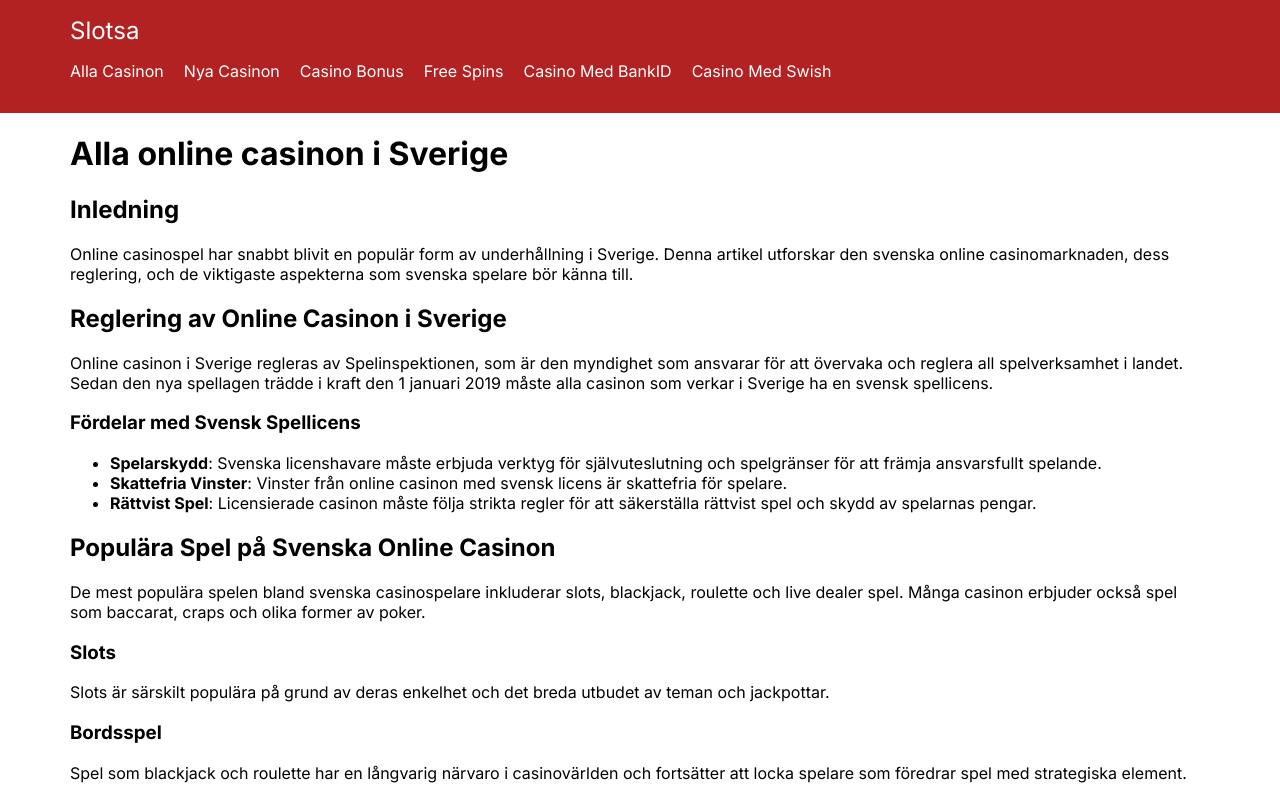
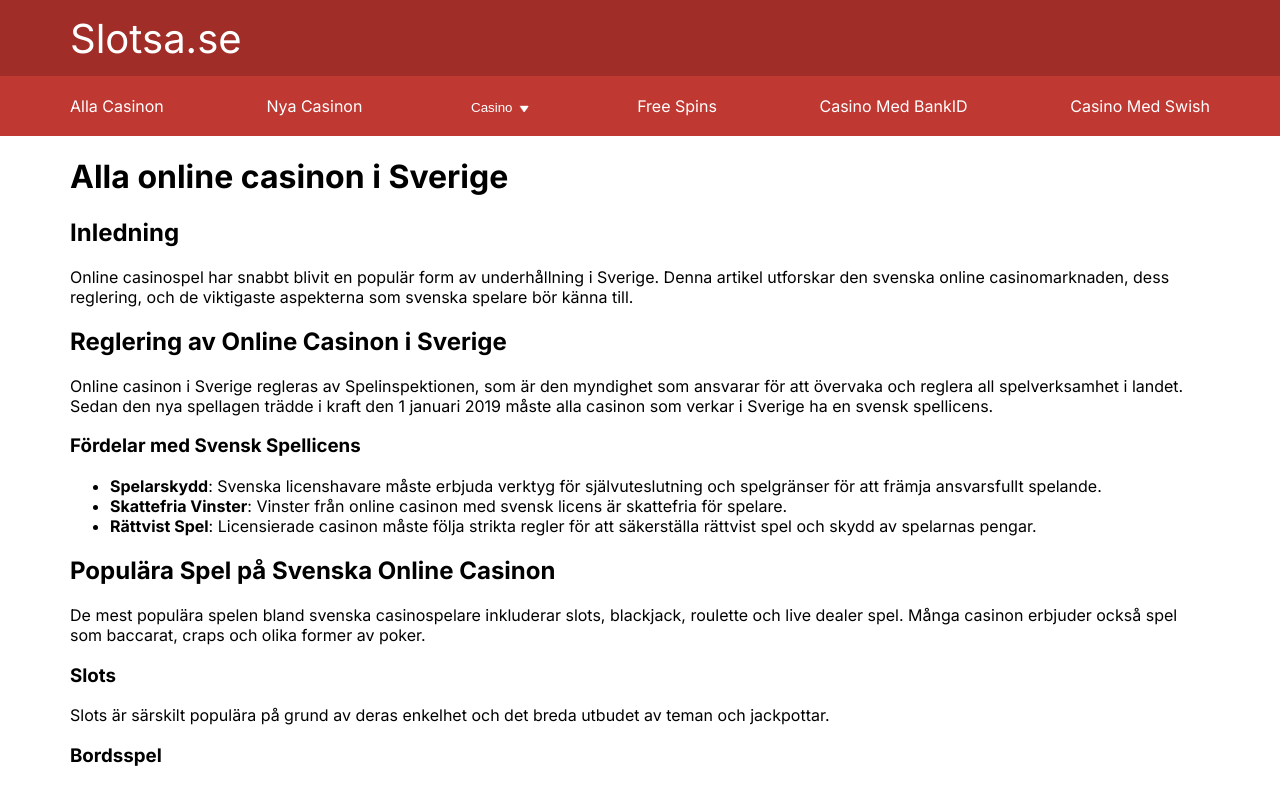
Before and after one commit to johanperjulius1/ppc, a Next.js app: page /alla-casinon in a window 1280 px wide. Shown: the top 786 px of the page. Built offline with nearby package versions, Linux system fonts and the light colour scheme.

Commit message:
starting menu remake

```diff
--- a/src/app/globals.css
+++ b/src/app/globals.css
@@ -1,13 +1,10 @@
-body {
-  *,
-  *::before,
-  *::after {
-    box-sizing: border-box;
-  }
+/* Apply box-sizing globally to all elements */
+*, *::before, *::after {
+  box-sizing: border-box;
 }
 
+/* Reset margin and padding for html and body to remove default browser spacing */
 html, body {
   margin: 0;
   padding: 0;
-  width: 100%;
 }
--- a/src/components/menu/menu.module.css
+++ b/src/components/menu/menu.module.css
@@ -1,4 +1,48 @@
-.navbar {
+.header {
+  background-color: #a02d28;
+}
+.logo {
+  color: #fff;
+  font-size: 40px;
+  height: 76px;
+  margin: 0 auto;
+  max-width: 1140px;
+  display: flex;
+  align-items: center;
+}
+
+.nav-container {
+  background-color: #c03832;
+}
+
+.link-container {
+  display: flex;
+  justify-content: space-between;
+  max-width: 1140px;
+  margin: 0 auto;
+  min-height: 60px;
+  align-items: center;
+}
+
+.link-div {
+  color: white;
+}
+
+.link-div a {
+  color: white;
+  text-decoration: none;
+}
+.nav-button {
+  background-color: #c03832;
+  border: none;
+  color: white;
+}
+
+.nav-button:hover {
+  cursor: pointer;
+}
+
+/* .navbar {
     align-items: center;
     background-color: #b22222;
     display: flex;
@@ -14,10 +58,9 @@
   }
   .navbar-inner {
     align-items: center;
-    /* display: flex; */
-    justify-content: space-between; /* Adjust to space items evenly */
+    justify-content: space-between;
     margin: 0 auto;
-    max-width: 1140px; /* Match the operator container width */
+    max-width: 1140px;
     width: 100%;
 
   }
@@ -78,4 +121,4 @@
       justify-content: flex-start;
       padding-inline-start: 0;
     }
-  }
+  }  */
--- a/src/components/menu/menu.tsx
+++ b/src/components/menu/menu.tsx
@@ -1,30 +1,75 @@
-"use client"
-import React, { useState } from 'react';
+import React from 'react'
 import styles from './menu.module.css';
 import Link from 'next/link';
 
-function Menu () {
-  const [isOpen, setIsOpen] = useState(false);
-  const toggleMenu = () => {
-    setIsOpen(!isOpen);
-  };
+function menu() {
   return (
-    <nav className={styles.navbar}>
-      <div className={styles['navbar-inner']}>
-        <div className={styles.menuIcon} onClick={toggleMenu}>
-          {isOpen ? '✖' : '☰'}
+    <header className={styles.header}>
+      <div className={styles.logo}>Slotsa.se</div>
+      <nav className={styles['nav-container']}>
+        <div className={styles['link-container']}>
+          <div className={styles['link-div']}><Link href="/alla-casinon">Alla Casinon</Link></div>
+          <div className={styles['link-div']}><Link href="/nya-casinon">Nya Casinon</Link></div>
+          <div className={styles['link-div']}>
+            <div className={styles['nav-button-div']}>
+              <button className={styles['nav-button']}>Casino
+                <svg
+                  xmlns="http://www.w3.org/2000/svg"
+                  focusable="false"
+                  width="16px"
+                  height="8px"
+                  fill="white"
+                  stroke="white"
+                  stroke-width="1"
+                  stroke-linecap="round"
+                  stroke-linejoin="round"
+                  viewBox="0 0 8 20"
+                >
+                  <path d="M11.178 19.569a.998.998 0 0 0 1.644 0l9-13A.999.999 0 0 0 21 5H3a1.002 1.002 0 0 0-.822 1.569l9 13z"></path>
+                </svg>
+              </button>
+            </div>
+          </div>
+          <div className={styles['link-div']}><Link href="/casino-med-free-spins">Free Spins</Link></div>
+          <div className={styles['link-div']}><Link href="/casino-med-bankid">Casino Med BankID</Link></div>
+          <div className={styles['link-div']}><Link href="/casino-med-swish">Casino Med Swish</Link></div>
         </div>
-        <div className={styles.logo}>Slotsa</div>
-        <ul className={`${styles.menuList} ${isOpen ? styles.showMenu : ''}`}>
-          <li><Link href="/alla-casinon">Alla Casinon</Link></li>
-          <li><Link href="/nya-casinon">Nya Casinon</Link></li>
-          <li><Link href="/casino-med-bonus">Casino Bonus</Link></li>
-          <li><Link href="/casino-med-free-spins">Free Spins</Link></li>
-          <li><Link href="/casino-med-bankid">Casino Med BankID</Link></li>
-          <li><Link href="/casino-med-swish">Casino Med Swish</Link></li>
-        </ul>
-      </div>
-    </nav>
-  );
-};
-export default Menu;
+      </nav>
+    </header>
+  )
+}
+
+export default menu
+
+
+
+// "use client"
+// import React, { useState } from 'react';
+// import styles from './menu.module.css';
+// import Link from 'next/link';
+
+// function Menu () {
+//   const [isOpen, setIsOpen] = useState(false);
+//   const toggleMenu = () => {
+//     setIsOpen(!isOpen);
+//   };
+//   return (
+//     <nav className={styles.navbar}>
+//       <div className={styles['navbar-inner']}>
+//         <div className={styles.menuIcon} onClick={toggleMenu}>
+//           {isOpen ? '✖' : '☰'}
+//         </div>
+//         <div className={styles.logo}>Slotsa</div>
+//         <ul className={`${styles.menuList} ${isOpen ? styles.showMenu : ''}`}>
+//           <li><Link href="/alla-casinon">Alla Casinon</Link></li>
+//           <li><Link href="/nya-casinon">Nya Casinon</Link></li>
+//           <li><Link href="/casino-med-bonus">Casino Bonus</Link></li>
+//           <li><Link href="/casino-med-free-spins">Free Spins</Link></li>
+//           <li><Link href="/casino-med-bankid">Casino Med BankID</Link></li>
+//           <li><Link href="/casino-med-swish">Casino Med Swish</Link></li>
+//         </ul>
+//       </div>
+//     </nav>
+//   );
+// };
+// export default Menu;
```
